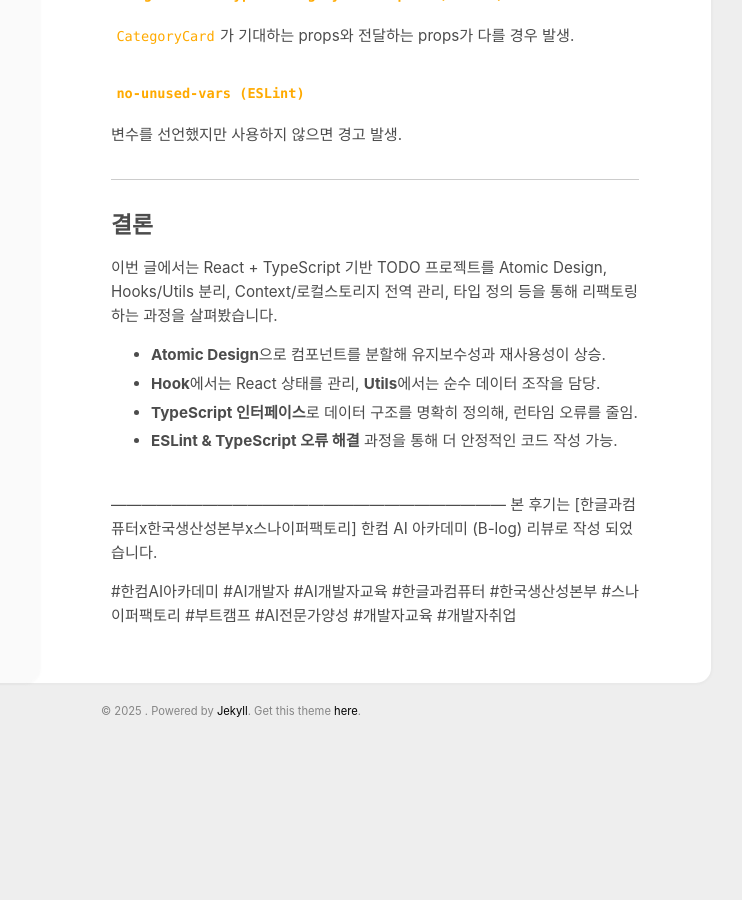
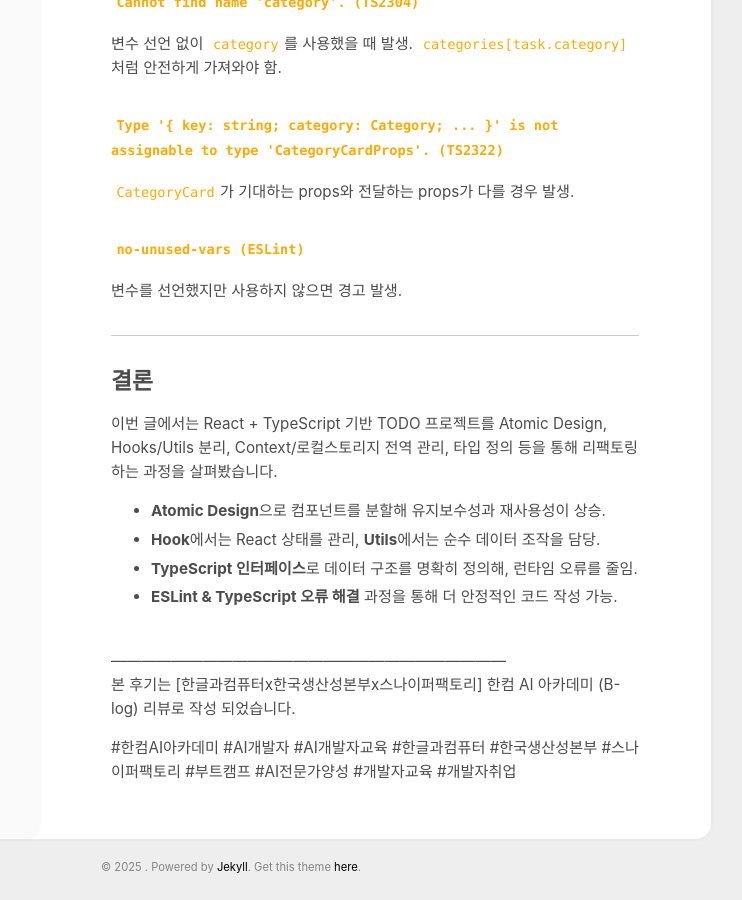
Before and after one commit to yujinoh0103/yujinoh0103.github.io, a Jekyll site: the page built from _posts/2025-02-27-atomic_todoapp.md, in a window 1280 px wide and 900 px high, scrolled down 5193 px. Shown: the whole window, without its empty margins (409-1151 px from the left). Built offline with Jekyll 4.4.1, drawn with Linux system fonts in a browser that asks for light colours; before the commit the page ends 5937 px from its top, so only the background shows below that; some of the changed text lies outside the part shown.

Commit message:
6주차 수정

````diff
--- a/_posts/2025-02-27-atomic_todoapp.md
+++ b/_posts/2025-02-27-atomic_todoapp.md
@@ -5,11 +5,13 @@ date: 2025-02-27
 categories: [한컴ai]
 author: "yujinoh0103"
 ---
+
 <img src="https://yujinoh0103.github.io/assets/img/todo_atomic.png">
 
 # 리액트 TODO 프로젝트 리팩토링 및 Atomic Design 적용기
 
 ## 소개
+
 이 문서는 **React + TypeScript** 기반의 투두(TODO) 프로젝트를 리팩토링한 과정을 정리한 글입니다.
 **Atomic Design** 패턴을 적용해 컴포넌트를 구조적으로 나누고, **hook**과 **utils** 폴더를 분리하여 관리성을 높였습니다.
 또한 **전역 상태**(Context / 로컬스토리지 / useState) 관리, **타입** 정의, **리액트 이벤트 처리**에 관한 내용을 포함합니다.
@@ -17,6 +19,7 @@ author: "yujinoh0103"
 ---
 
 ## 목차
+
 1. [Atomic Design으로 컴포넌트 나누기](#atomic-design으로-컴포넌트-나누기)
 2. [Hooks와 Utils의 차이](#hooks와-utils의-차이)
 3. [전역 상태 관리 & 폴더 구조](#전역-상태-관리--폴더-구조)
@@ -34,6 +37,7 @@ author: "yujinoh0103"
 ## Atomic Design으로 컴포넌트 나누기
 
 ### Atomic Design 개념
+
 - **Atoms**: 더 이상 쪼갤 수 없는 UI 기본 요소 (Button, Input 등)
 - **Molecules**: 여러 Atoms가 모여 작은 기능 단위를 형성 (예: TaskList, CategoryForm 등)
 - **Organisms**: Molecules가 합쳐져 더 큰 단위 (예: CategoryCard, WhenToMeet 등)
@@ -41,6 +45,7 @@ author: "yujinoh0103"
 - **Pages**: 최종적으로 라우팅되는 페이지
 
 ### 예시 폴더 구조
+
 ```
 src/
 ├── components/
@@ -65,6 +70,7 @@ src/
 ├── App.tsx
 └── index.tsx
 ```
+
 - 각 폴더별 역할이 명확해져서 유지보수와 확장성에 유리합니다.
 
 ---
@@ -72,17 +78,21 @@ src/
 ## Hooks와 Utils의 차이
 
 ### Hooks(`hooks/`)
+
 - **React 상태(state)를 관리**하기 위한 함수들을 배치.
 - `useState`, `useEffect`, `useReducer`, `useContext` 등을 활용해 **React 내부 상태**를 변경.
 - 여러 컴포넌트에서 재사용할 가능성이 크거나 **비즈니스 로직**을 캡슐화할 때 사용.
 
 예시) `useCategory.ts`
+
 ```tsx
 import { useState, useEffect } from "react";
 import { Category } from "../types";
 
 export const useCategory = () => {
-  const [categories, setCategories] = useState<{ [name: string]: Category }>({});
+  const [categories, setCategories] = useState<{ [name: string]: Category }>(
+    {}
+  );
 
   useEffect(() => {
     const saved = localStorage.getItem("categories");
@@ -115,10 +131,12 @@ export const addTaskToList = (tasks: Task[], text: string, deadline: string | nu
 ---
 
 ## 전역 상태 관리 & 폴더 구조
+
 - Context API (혹은 Redux, Zustand, Recoil 등)를 통해 전역 상태를 관리할 수 있음.
 - 소규모 프로젝트에서는 Context API만으로도 충분.
 
 예시) `usePenColor.ts`
+
 ```ts
 import { useState } from "react";
 
@@ -133,6 +151,7 @@ export const usePenColor = () => {
 ## 인터페이스와 타입 정의
 
 ### 타입 정의(`types/`)
+
 ```ts
 export interface Task {
   text: string;
@@ -154,19 +173,24 @@ export interface TasksByDate {
 ---
 
 ## 기타 에러 해결 사례 (TS, ESLint)
+
 ### `Cannot find name 'category'. (TS2304)`
+
 변수 선언 없이 `category`를 사용했을 때 발생.
 `categories[task.category]`처럼 안전하게 가져와야 함.
 
 ### `Type '{ key: string; category: Category; ... }' is not assignable to type 'CategoryCardProps'. (TS2322)`
+
 `CategoryCard`가 기대하는 props와 전달하는 props가 다를 경우 발생.
 
 ### `no-unused-vars (ESLint)`
+
 변수를 선언했지만 사용하지 않으면 경고 발생.
 
 ---
 
 ## 결론
+
 이번 글에서는 React + TypeScript 기반 TODO 프로젝트를 Atomic Design, Hooks/Utils 분리, Context/로컬스토리지 전역 관리, 타입 정의 등을 통해 리팩토링하는 과정을 살펴봤습니다.
 
 - **Atomic Design**으로 컴포넌트를 분할해 유지보수성과 재사용성이 상승.
@@ -175,7 +199,7 @@ export interface TasksByDate {
 - **ESLint & TypeScript 오류 해결** 과정을 통해 더 안정적인 코드 작성 가능.
 
 <br/>
-——————————————————————————
+——————————————————————————<br/>
 본 후기는 [한글과컴퓨터x한국생산성본부x스나이퍼팩토리] 한컴 AI 아카데미 (B-log) 리뷰로 작성 되었습니다.
 
 #한컴AI아카데미 #AI개발자 #AI개발자교육 #한글과컴퓨터 #한국생산성본부 #스나이퍼팩토리 #부트캠프 #AI전문가양성 #개발자교육 #개발자취업
````
Also changed, not shown: other parts of _posts/2025-02-27-atomic_todoapp.md (+7 -1 lines).
